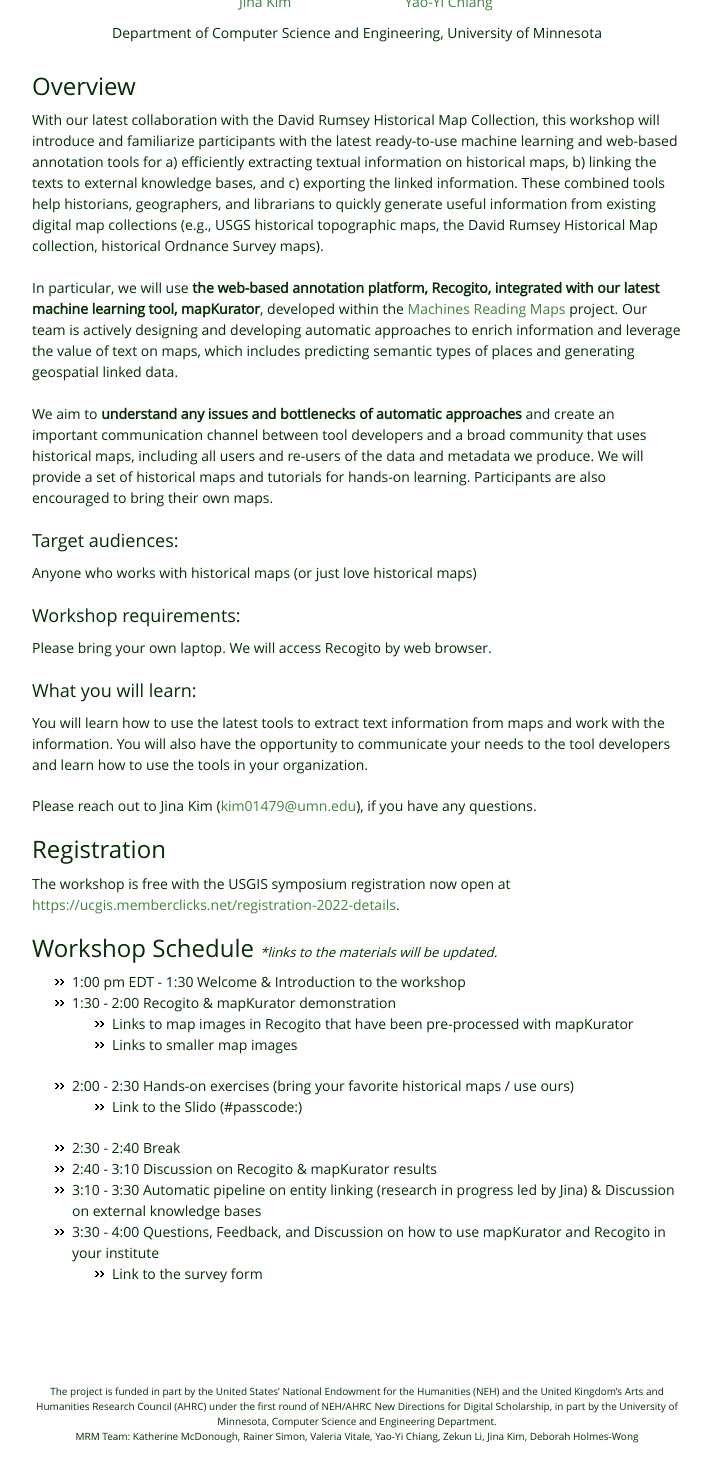
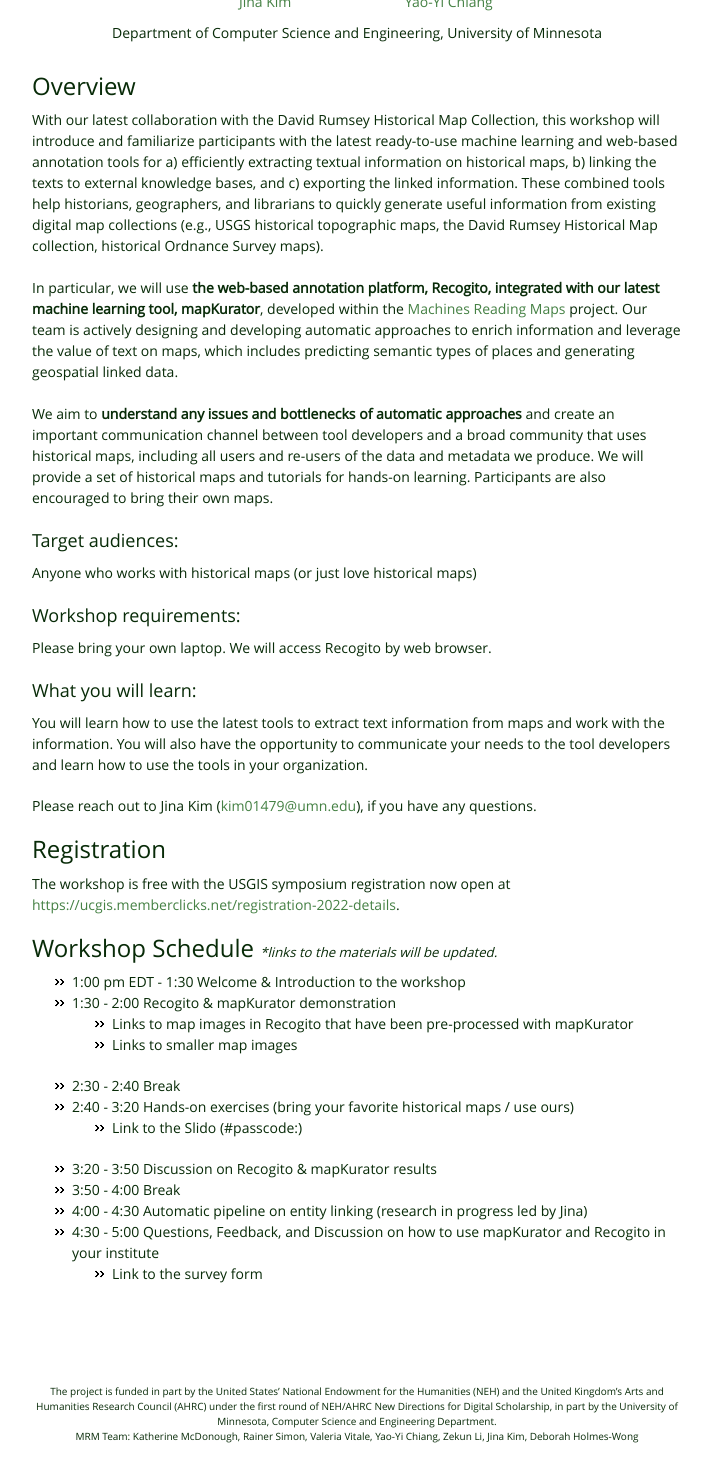
Before and after one commit to machines-reading-maps/machines-reading-maps.github.io, a Jekyll site: the page built from ucgis2022-workshop.html, in a window 1280 px wide, cut to the strip 396-1940 px from the top of the page. Shown: the top 1482 px of the strip, without its empty margins (283-994 px from the left). Built offline with Jekyll 4.4.1, drawn with Linux system fonts in a browser that asks for light colours.

Commit message:
Update ucgis2022-workshop.html

```diff
--- a/ucgis2022-workshop.html
+++ b/ucgis2022-workshop.html
@@ -70,16 +70,20 @@ layout: workshop
             <li>Links to map images in Recogito that have been pre-processed with mapKurator</li>
             <li>Links to smaller map images</li>
         </ul>
-        <li>2:00 - 2:30 Hands-on exercises (bring your favorite historical maps / use ours)</li>
+
+        <li>2:30 - 2:40 Break</li>
+
+        <li>2:40 - 3:20 Hands-on exercises (bring your favorite historical maps / use ours)</li>
         <ul>
             <li>Link to the Slido (#passcode:)</li>
         </ul>
 
-        <li>2:30 - 2:40 Break</li>
+        <li>3:20 - 3:50 Discussion on Recogito & mapKurator results </li>
 
-        <li>2:40 - 3:10 Discussion on Recogito & mapKurator results </li>
-        <li>3:10 - 3:30 Automatic pipeline on entity linking (research in progress led by Jina) & Discussion on external knowledge bases</li>
-        <li>3:30 - 4:00 Questions, Feedback, and Discussion on how to use mapKurator and Recogito in your institute</li>
+        <li>3:50 - 4:00 Break</li>
+
+        <li>4:00 - 4:30 Automatic pipeline on entity linking (research in progress led by Jina) </li>
+        <li>4:30 - 5:00 Questions, Feedback, and Discussion on how to use mapKurator and Recogito in your institute</li>
         <ul>
             <li>Link to the survey form</li>
         </ul>
```
